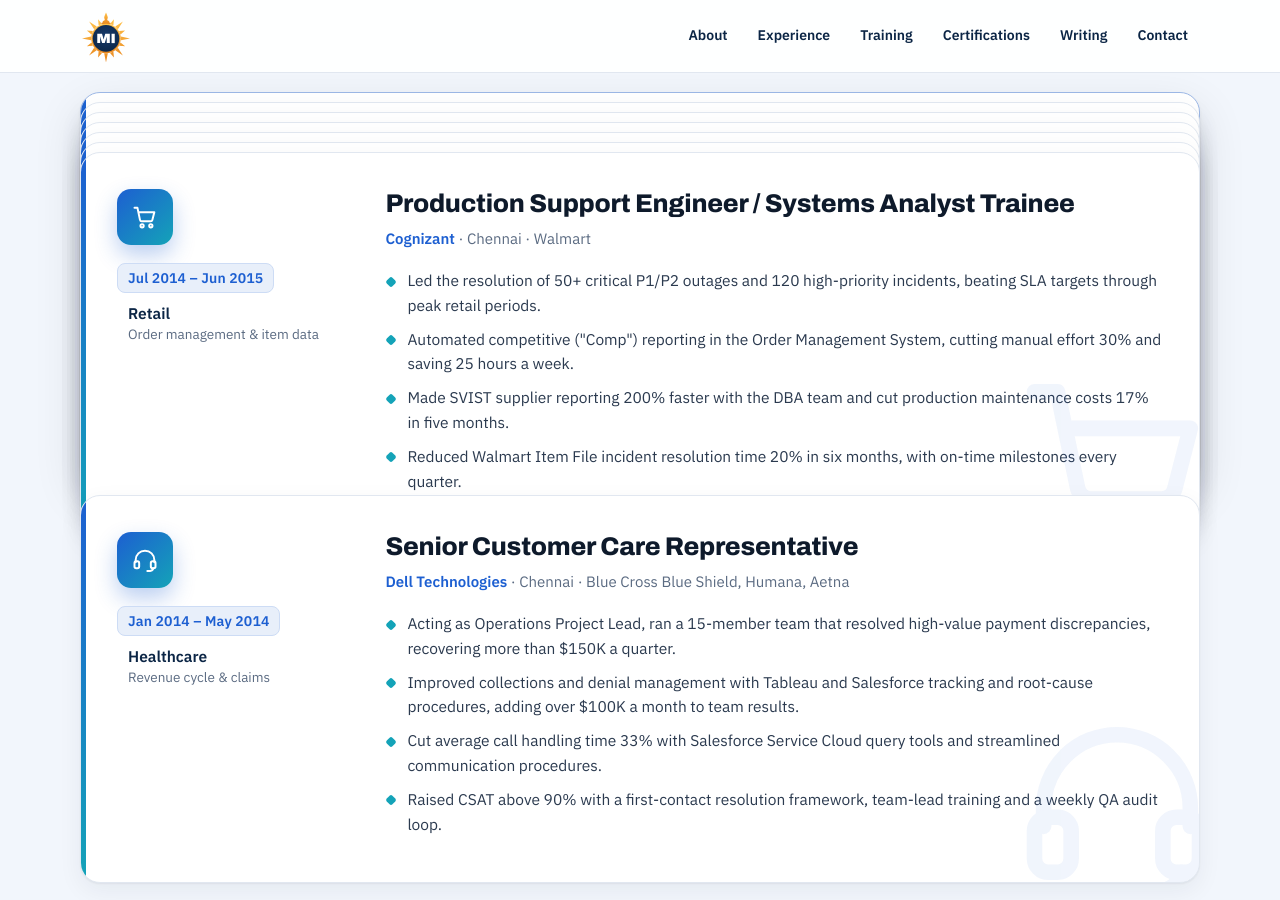
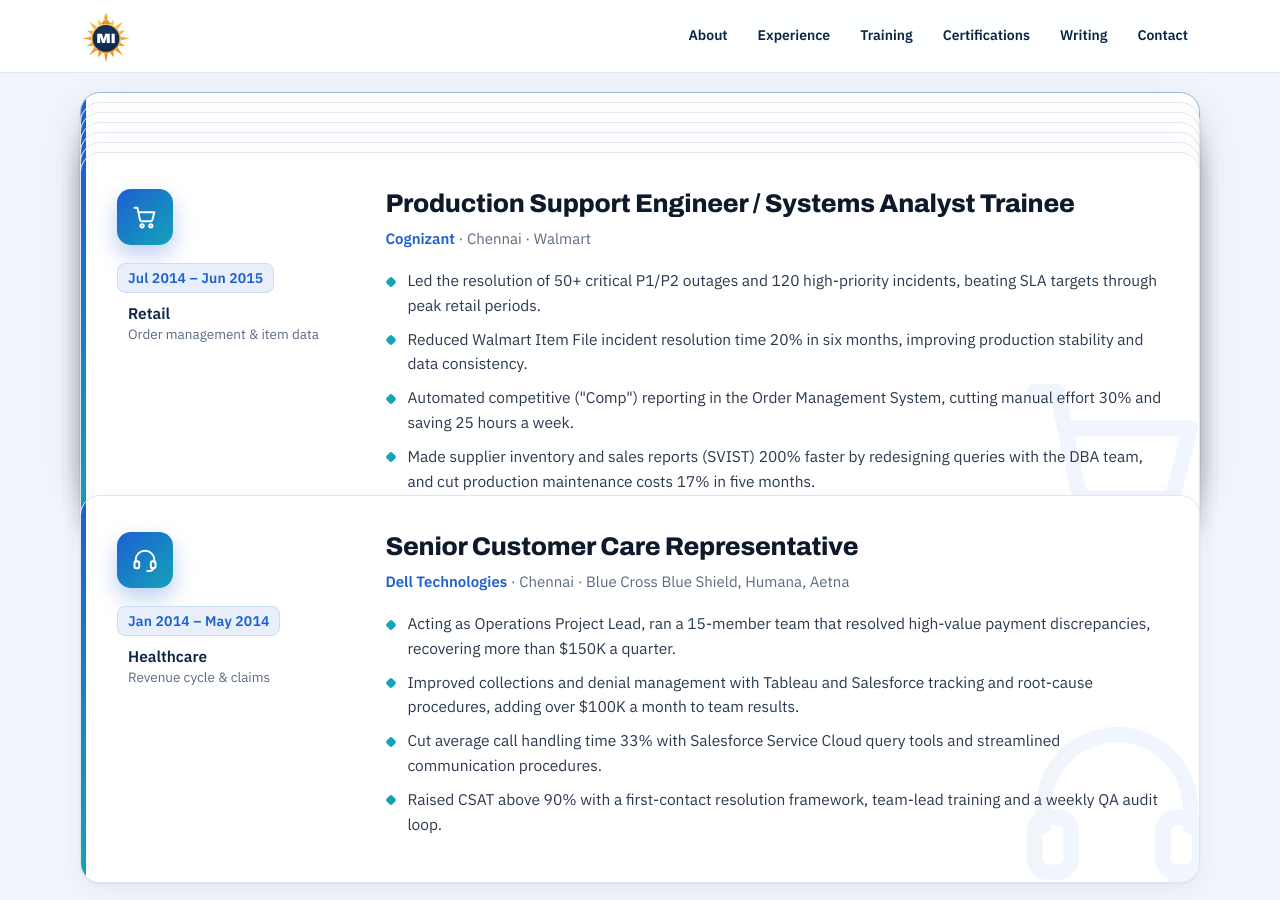
Before and after one commit to Madhan-I/Madhan-I.github.io, a Jekyll site: the page built from index.html, in a window 1280 px wide and 900 px high, scrolled down 4590 px. Built offline with Jekyll 4.4.1, drawn with Linux system fonts in a browser that asks for light colours.

Commit message:
Reorder and tighten Walmart points
Co-Authored-By: Claude Opus 5.5 <noreply@anthropic.com>
Claude-Session: https://claude.ai/code/session_01MFRrTt7LBDdX57m85KHNGp

```diff
--- a/_data/profile.yml
+++ b/_data/profile.yml
@@ -165,10 +165,10 @@ experience:
     company: Cognizant
     detail: Chennai · Walmart
     points:
-      - Led the resolution of 50+ critical P1/P2 outages and 120 high-priority incidents, beating SLA targets through peak retail periods.
-      - Automated competitive ("Comp") reporting in the Order Management System, cutting manual effort 30% and saving 25 hours a week.
-      - Made SVIST supplier reporting 200% faster with the DBA team and cut production maintenance costs 17% in five months.
-      - Reduced Walmart Item File incident resolution time 20% in six months, with on-time milestones every quarter.
+      - "Led the resolution of 50+ critical P1/P2 outages and 120 high-priority incidents, beating SLA targets through peak retail periods."
+      - "Reduced Walmart Item File incident resolution time 20% in six months, improving production stability and data consistency."
+      - "Automated competitive (\"Comp\") reporting in the Order Management System, cutting manual effort 30% and saving 25 hours a week."
+      - "Made supplier inventory and sales reports (SVIST) 200% faster by redesigning queries with the DBA team, and cut production maintenance costs 17% in five months."
   - dates: Jan 2014 – May 2014
     title: Senior Customer Care Representative
     sector: "Healthcare · Revenue cycle & claims"
```
